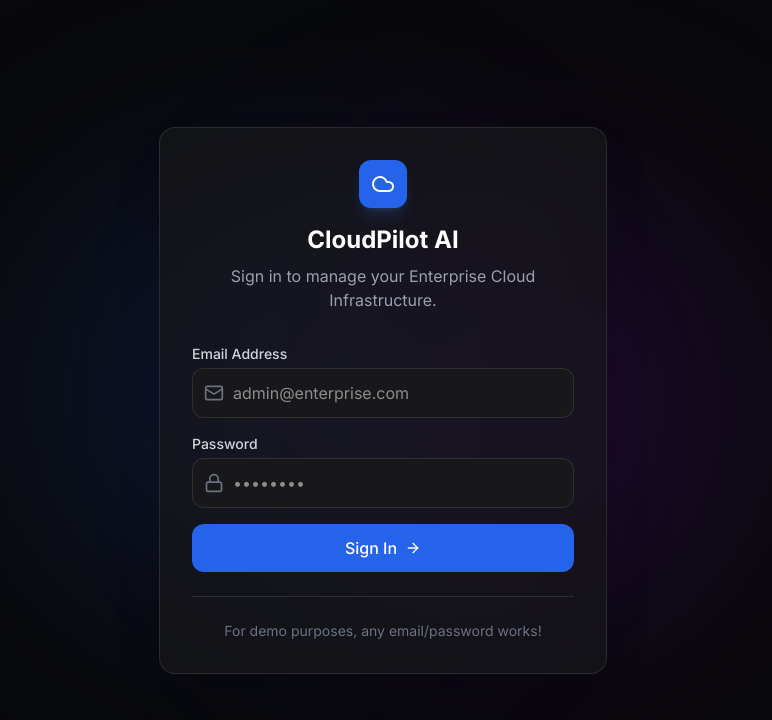
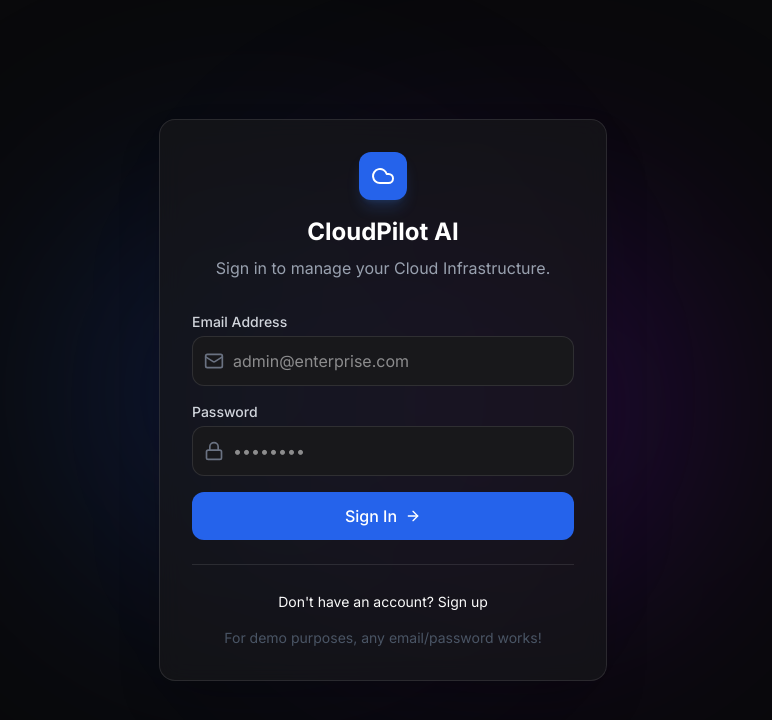
Before and after one commit to aravindroy1/CloudPilot-AI, a Next.js app in the folder frontend/: page /login in a window 1280 px wide. Shown: the top 720 px of the page, without its empty margins (257-1029 px from the left). Built offline with nearby package versions, Linux system fonts and the light colour scheme.

Commit message:
feat: added fully functional Sign Up flow to the Login page and Auth service backend

```diff
--- a/frontend/src/app/login/page.tsx
+++ b/frontend/src/app/login/page.tsx
@@ -1,31 +1,35 @@
 "use client";
 
 import { useState } from "react";
-import { Cloud, Lock, Mail, ArrowRight } from "lucide-react";
+import { Cloud, Lock, Mail, User, ArrowRight } from "lucide-react";
 
 export default function Login() {
+  const [isSignUp, setIsSignUp] = useState(false);
+  const [name, setName] = useState("");
   const [email, setEmail] = useState("");
   const [password, setPassword] = useState("");
   const [error, setError] = useState("");
   const [isLoading, setIsLoading] = useState(false);
 
-  const handleLogin = async (e: React.FormEvent) => {
+  const handleAuth = async (e: React.FormEvent) => {
     e.preventDefault();
     setIsLoading(true);
     setError("");
 
     try {
-      // Hardcode the default port for local deployment
-      const response = await fetch(`/api/auth/login`, {
+      const endpoint = isSignUp ? `/api/auth/register` : `/api/auth/login`;
+      const payload = isSignUp ? { name, email, password } : { email, password };
+
+      const response = await fetch(endpoint, {
         method: "POST",
         headers: { "Content-Type": "application/json" },
-        body: JSON.stringify({ email, password }),
+        body: JSON.stringify(payload),
       });
 
       const data = await response.json();
 
       if (!response.ok) {
-        throw new Error(data.error || "Login failed");
+        throw new Error(data.error || "Authentication failed");
       }
 
       localStorage.setItem("token", data.token);
@@ -50,10 +54,29 @@ export default function Login() {
             <Cloud className="w-6 h-6 text-white" />
           </div>
           <h1 className="text-2xl font-bold text-white mb-2">CloudPilot AI</h1>
-          <p className="text-gray-400 text-center">Sign in to manage your Enterprise Cloud Infrastructure.</p>
+          <p className="text-gray-400 text-center">
+            {isSignUp ? "Create a new Enterprise Account." : "Sign in to manage your Cloud Infrastructure."}
+          </p>
         </div>
 
-        <form onSubmit={handleLogin} className="space-y-4">
+        <form onSubmit={handleAuth} className="space-y-4">
+          {isSignUp && (
+            <div>
+              <label className="block text-sm font-medium text-gray-300 mb-1">Full Name</label>
+              <div className="relative">
+                <User className="w-5 h-5 text-gray-500 absolute left-3 top-1/2 -translate-y-1/2" />
+                <input
+                  type="text"
+                  value={name}
+                  onChange={(e) => setName(e.target.value)}
+                  className="w-full bg-zinc-900 border border-white/10 rounded-xl py-3 pl-10 pr-4 text-white focus:outline-none focus:border-primary-500 focus:ring-1 focus:ring-primary-500 transition-colors"
+                  placeholder="John Doe"
+                  required={isSignUp}
+                />
+              </div>
+            </div>
+          )}
+
           <div>
             <label className="block text-sm font-medium text-gray-300 mb-1">Email Address</label>
             <div className="relative">
@@ -91,14 +114,22 @@ export default function Login() {
             disabled={isLoading}
             className="w-full py-3 px-4 bg-primary-600 hover:bg-primary-500 text-white rounded-xl font-medium transition-colors flex items-center justify-center gap-2 disabled:opacity-50"
           >
-            {isLoading ? "Authenticating..." : "Sign In"}
+            {isLoading ? "Authenticating..." : (isSignUp ? "Create Account" : "Sign In")}
             {!isLoading && <ArrowRight className="w-4 h-4" />}
           </button>
         </form>
 
-        <div className="mt-6 pt-6 border-t border-white/10 text-center">
-          <p className="text-sm text-gray-500">
-            For demo purposes, any email/password works!
+        <div className="mt-6 pt-6 border-t border-white/10 text-center space-y-4">
+          <button
+            type="button"
+            onClick={() => { setIsSignUp(!isSignUp); setError(""); }}
+            className="text-sm text-primary-400 hover:text-primary-300 transition-colors"
+          >
+            {isSignUp ? "Already have an account? Sign in" : "Don't have an account? Sign up"}
+          </button>
+
+          <p className="text-sm text-gray-600">
+            {isSignUp ? "For demo purposes, any details will instantly create an account!" : "For demo purposes, any email/password works!"}
           </p>
         </div>
       </div>
```
Also changed, not shown: 1 other file (tests, documents, lock files or other folders).
